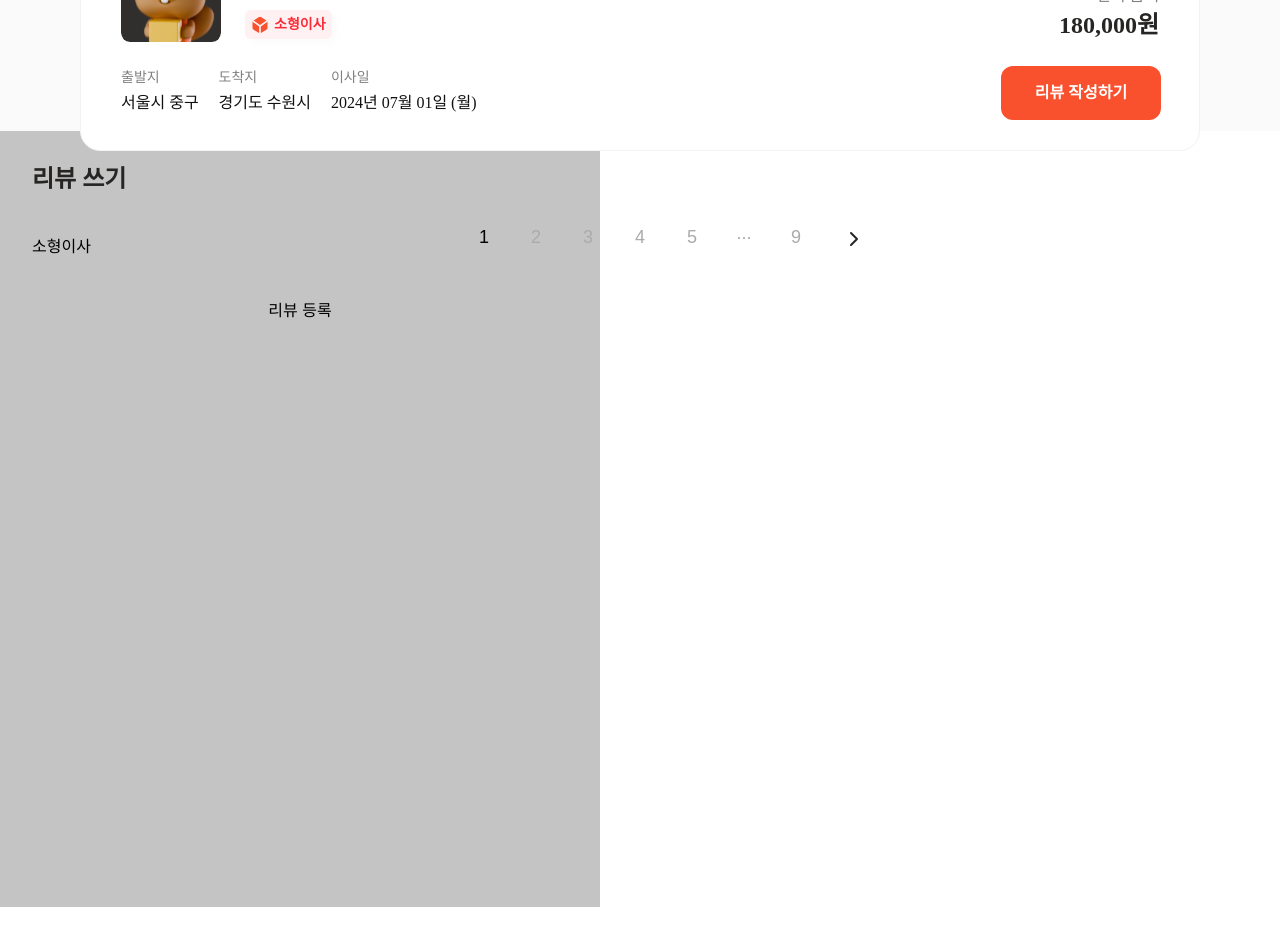
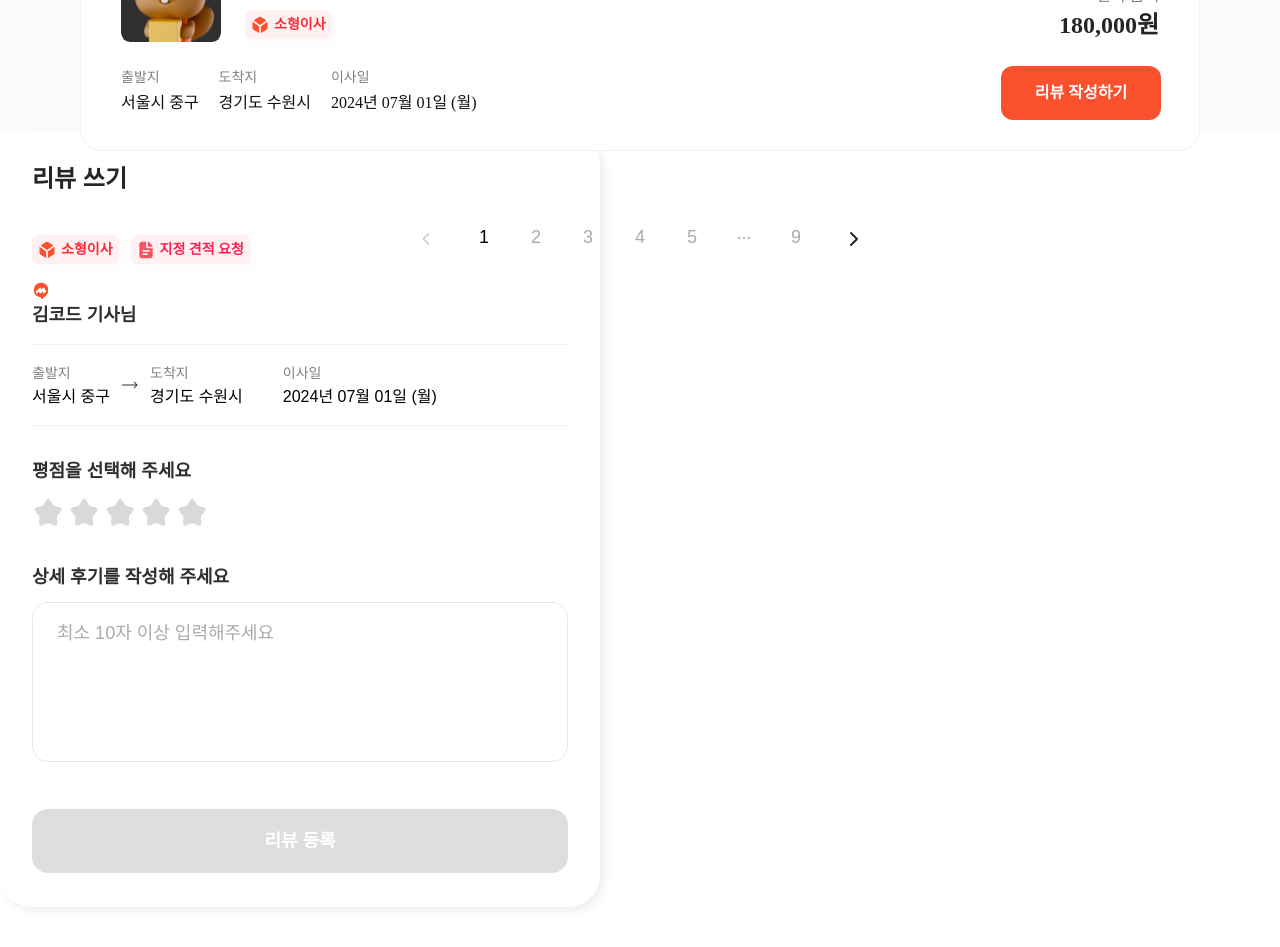
Before and after one commit to sebiny/6-moving-team2-FE, a Next.js app: page /review in a window 1280 px wide. Shown: the part 840-1787 px from the top of the page. Before the commit the page ends 1747 px from the top, so only its background shows below. Built offline with nearby package versions, Linux system fonts and the light colour scheme; a web font is replaced by a local one.

Commit message:
feat: 리뷰 모달 제작

```diff
--- a/src/app/review/component/ReviewModal.tsx
+++ b/src/app/review/component/ReviewModal.tsx
@@ -1,14 +1,57 @@
+import ChipRectangle from "@/components/chip/ChipRectangle";
+import StarIcon from "@/components/icon/StarIcon";
+import InputText from "@/components/InputText";
 import React from "react";
+import DriverIcon from "../../../../public/assets/icons/ic_driver.svg";
+import Image from "next/image";
+import Button from "@/components/Button";
+import clsx from "clsx";
+import arrow from "../../../../public/assets/icons/ic_arrow.svg";
 
 export default function ReviewModal() {
+  const deliverInfo = [
+    { label: "출발지", content: "서울시 중구", isArrow: true },
+    { label: "도착지", content: "경기도 수원시" },
+    { label: "이사일", content: "2024년 07월 01일 (월)" }
+  ];
   return (
     <div>
-      <div className="flex h-194 w-150 flex-col gap-10 bg-gray-200 p-8">
-        <p className="text-black-400 font-[Pretendard] text-[24px] leading-[32px] font-semibold">리뷰 쓰기</p>
-        <div className="flex flex-col gap-8 self-stretch">
-          <p>소형이사</p>
+      <div className="mb-20 h-194 w-150 rounded-[32px] bg-gray-50 p-8 shadow-[4px_4px_10px_rgba(169,169,169,0.2)]">
+        <div className="flex flex-col gap-10">
+          <p className="text-black-400 text-[24px] leading-[32px] font-semibold">리뷰 쓰기</p>
+          <div className="flex flex-col gap-8 self-stretch">
+            <div>
+              <div className="flex gap-3">
+                <ChipRectangle moveType="small" size="md" />
+                <ChipRectangle moveType="request" size="md" />
+              </div>
+              <div className="border-line-100 border-b py-4">
+                <Image src={DriverIcon} width={18} height={20} alt="driver_icon" />
+                <p className="text-black-300 text-[18px] leading-[26px] font-semibold">김코드 기사님</p>
+              </div>
+              <div className="border-line-100 flex border-b py-4">
+                {deliverInfo.map(({ label, content, isArrow }) => (
+                  <div key={label} className={clsx("flex", label === "이사일" && "ml-10")}>
+                    <div>
+                      <p className="text-[14px] leading-6 text-gray-500">{label}</p>
+                      <p>{content}</p>
+                    </div>
+                    {isArrow && <Image src={arrow} width={16} height={23} alt="arrow" className="mx-3" />}
+                  </div>
+                ))}
+              </div>
+            </div>
+            <div>
+              <p className="text-black-300 mb-3 text-[18px] leading-[26px] font-semibold">평점을 선택해 주세요</p>
+              <StarIcon width={180} height={36} rating={0} />
+            </div>
+            <div>
+              <p className="text-black-300 mb-3 text-[18px] leading-[26px] font-semibold">상세 후기를 작성해 주세요</p>
+              <InputText />
+            </div>
+          </div>
+          <Button type="gray" text="리뷰 등록" className="h-[64px]" />
         </div>
-        <button>리뷰 등록</button>
       </div>
     </div>
   );
--- a/src/components/InputText.tsx
+++ b/src/components/InputText.tsx
@@ -1,18 +1,23 @@
+import clsx from "clsx";
 import React from "react";
 
 function InputText() {
+  const CLASSES = {
+    placeholder: ["placeholder:text-[16px] placeholder:leading-[26px] placeholder:text-gray-300"],
+    focus: ["focus:border-[2px] focus:border-gray-300 focus:outline-none"],
+    md: ["md:w-[536px] md:placeholder:text-[18px] md:placeholder:leading-[32px]"]
+  }; //object
+
   return (
     <div>
       <textarea
         placeholder="최소 10자 이상 입력해주세요"
-        className="w-[327px] md:w-[536px] h-[160px] rounded-[16px]
-        border border-gray-200 bg-gray-50 pt-[14px] pr-[24px]
-        pb-[14px] pl-[24px] resize-none
-        focus:outline-none focus:border-gray-300 focus:border-[2px]
-        placeholder:text-gray-300
-        placeholder:text-[16px] placeholder:leading-[26px]
-        md:placeholder:text-[18px] md:placeholder:leading-[32px]
-        font-[Pretendard]"
+        className={clsx(
+          "border-line-200 h-40 w-[327px] resize-none rounded-[16px] border bg-gray-50 px-6 py-[14px]",
+          CLASSES.placeholder,
+          CLASSES.focus,
+          CLASSES.md
+        )}
       ></textarea>
     </div>
   );
```
